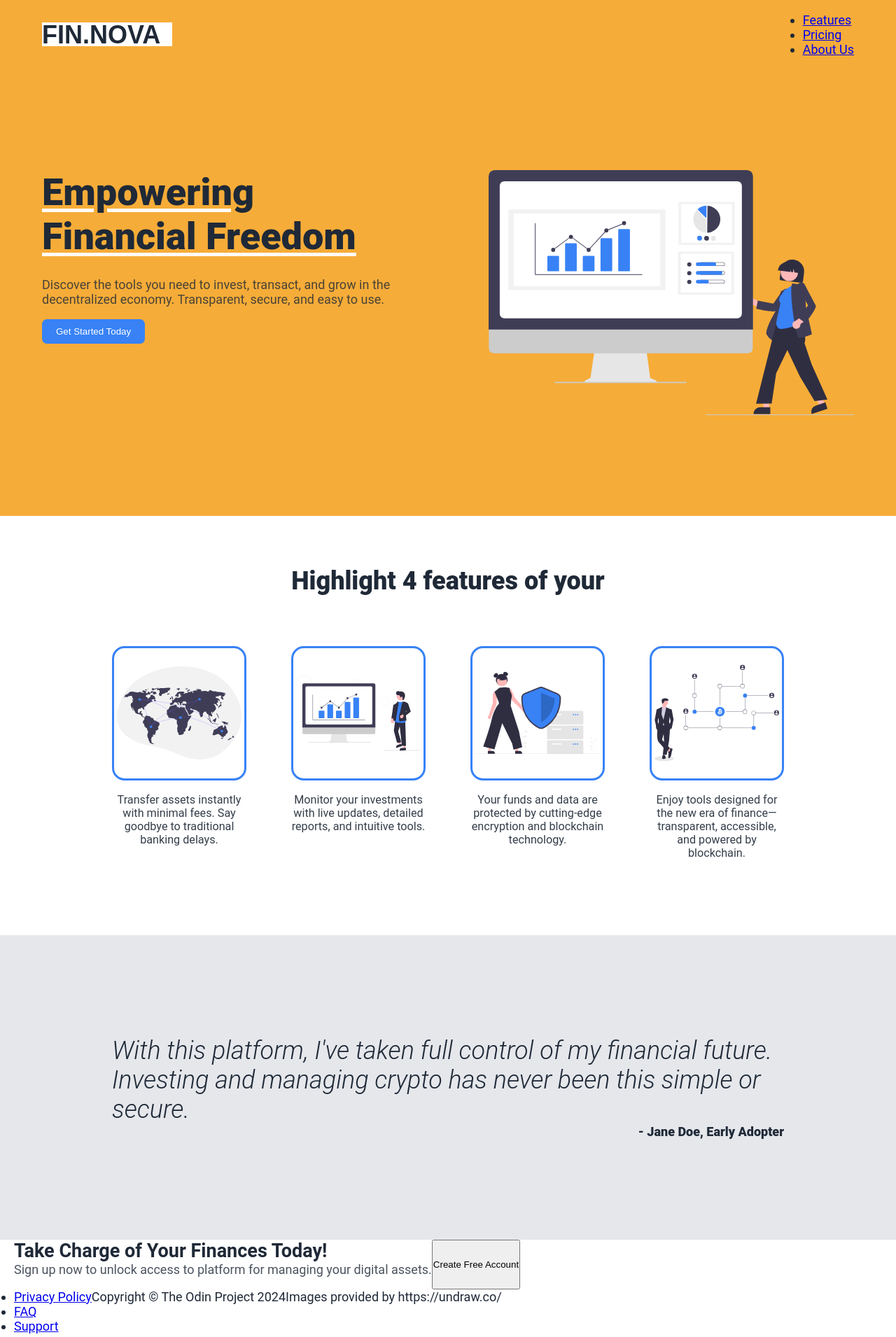
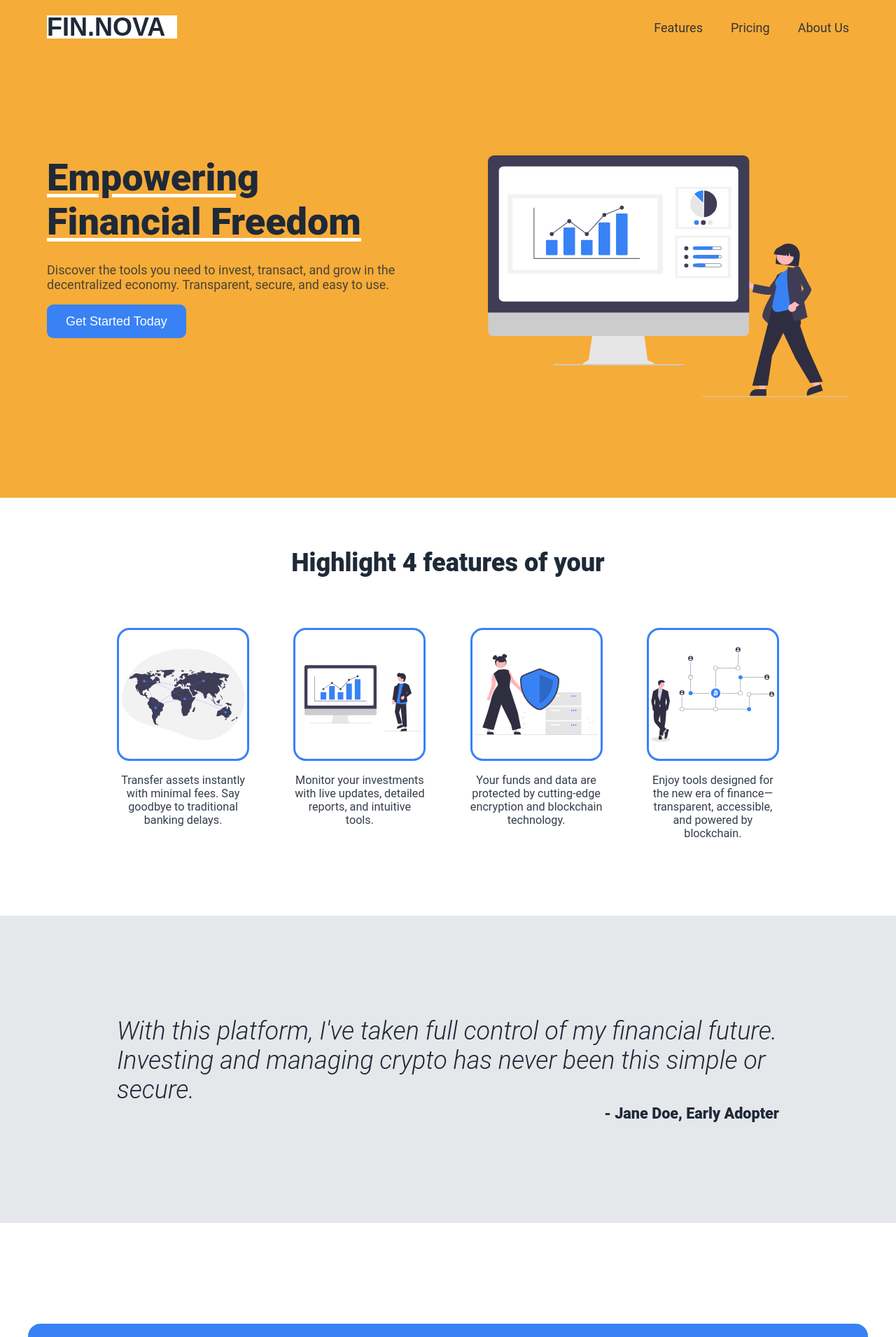
Before and after one commit to dmtrbtts/landing-page, a plain HTML site: page index.html in a window 1280 px wide. Shown: the top 1910 px of the page at 70% size. Drawn offline with Linux system fonts and the light colour scheme.

Commit message:
Refactor selectors to use nested

```diff
--- a/styles.css
+++ b/styles.css
@@ -10,19 +10,26 @@ body {
   color: #1F2937;
 }
 
-/* Header Styling */
+.container {
+  display: flex;
+  margin: 0 auto;
+  padding: 0 1.5em;
+}
+
+ul {
+  list-style: none;
+}
+
+button:hover {
+  cursor: pointer;
+  opacity: 0.9;
+}
+
 .page-header {
   background-color: #F6AC38;
   padding: 1em 0;
-}
 
   .container {
-  display: flex;
-  margin: 0 auto;
-  padding: 0 20px;
-}
-
-.page-header .container {
     justify-content: space-between;
     align-items: center;
     max-width: 1200px;
@@ -34,60 +41,57 @@ body {
     font-family: Montserrat, sans-serif;
     font-size: 2em;
     font-weight: 600;
-  z-index: 2; /* Ensures text stays above the background */
-}
+    z-index: 2;
 
-.logo::after {
+    &::after {
       content: '';
       position: absolute;
       top: 0.1em;
       left: 0;
       width: 110%;
       height: 80%;
-  background-color: white; /* Rectangle color */
-  z-index: -1; /* Places the rectangle behind the text */
+      background-color: white;
+      z-index: -1;
+    }
   }
 
-/* Navigation Menu */
   .nav-menu {
     display: flex;
-}
 
-.nav-links {
-  list-style: none;
+    ul {
       display: flex;
       gap: 40px;
-}
 
-.nav-links li a {
+      li a {
         text-decoration: none;
         font-weight: 400;
         color: inherit;
         opacity: 0.9;
+
+        &:hover {
+          color: #fff;
+        }
+      }
+    }
   }
 
-.nav-links li a:hover {
-  color: #fff;
 }
 
 .description {
   background-color: #F6AC38;
   padding: 8em 0;
-}
 
-.description .container {
+  .container {
     display: flex;
     justify-content: space-between;
     max-width: 1200px;
     margin: 0 auto;
   }
 
-.description .text-content,
-.description .image-container {
+  .text-content {
     max-width: 45%;
-}
 
-.text-content h1 {
+    h1 {
       font-size: 3em;
       font-weight: 900;
       margin-bottom: 0.5em;
@@ -97,30 +101,36 @@ body {
       text-underline-offset: 5px;
     }
 
-.text-content p {
+    p {
       opacity: 0.8;
       margin-bottom: 1em;
     }
 
-.text-content button {
+    button {
       color: #fff;
       background-color: #3882F6;
       border: none;
       padding: 0.75em 1.5em;
-  border-radius: 7px;
+      border-radius: 0.5em;
+      font-size: 1em;
+    }
   }
 
-.description .image-container img {
+  .image-container {
+    max-width: 45%;
+
+    img {
       display: block;
       width: 100%;
       height: auto;
     }
+  }
+}
 
 .cards-gallery {
   padding: 4em 0;
-}
 
-.cards-gallery .container {
+  .container {
     display: flex;
     flex-direction: column;
     align-items: center;
@@ -128,64 +138,100 @@ body {
     margin: 0 auto;
   }
 
-.cards-gallery h2 {
+  h2 {
     font-size: 2em;
     font-weight: 900;
     margin-bottom: 2em;
   }
 
-.cards-gallery .cards-container {
+  .cards-container {
     display: flex;
     justify-content: space-between;
   }
 
-.cards-container .card {
+  .card {
     display: flex;
     flex-direction: column;
     max-width: 20%;
     align-items: center;
     gap: 1em;
     margin-bottom: 2em;
-}
 
-.card .square-container {
+    .square-container {
       display: flex;
       aspect-ratio: 1/1;
       overflow: hidden;
       border: 0.2em solid #3882F6;
       border-radius: 1em;
       padding: 0.2em;
+
+      img {
+        width: 100%;
+      }
     }
 
-.card img {
-  width: 100%;
-}
-
-.card figcaption {
+    figcaption {
       text-align: center;
       font-size: 0.9em;
       opacity: 0.9;
+    }
+  }
 }
 
 .quote {
   background-color: #E5E7EB;
   padding: 8em 0;
-}
 
-.quote .container {
+  .container {
     max-width: 1000px;
     margin: 0 auto;
   }
 
-.quote p {
+  p {
     font-size: 2em;
     font-weight: 300;
     font-style: italic;
   }
 
-.quote cite {
+  cite {
     display: block;
     text-align: right;
+    font-size: 1.2em;
     font-style: normal;
     font-weight: 900;
   }
+}
+
+.sign-up {
+  padding: 8em 0;
+  color: #fff;
+
+  .container {
+    display: flex;
+    max-width: 1200px;
+    margin: 0 auto;
+    padding: 3em 6em;
+    background-color: #3882F6;
+    border-radius: 1em;
+    justify-content: space-between;
+    align-items: center;
+  }
+
+  h2 {
+    font-size: 1.5em;
+    margin-bottom: 0.3em;
+  }
+
+  p {
+    opacity: 0.8;
+  }
+
+  button {
+    color: #fff;
+    background-color: #3882F6;
+    border: 0.15em solid #fff;
+    padding: 0.75em 1.5em;
+    border-radius: 0.5em;
+    font-size: 1em;
+  }
+}
```
Lines whose indentation alone changed are shown as unchanged.
